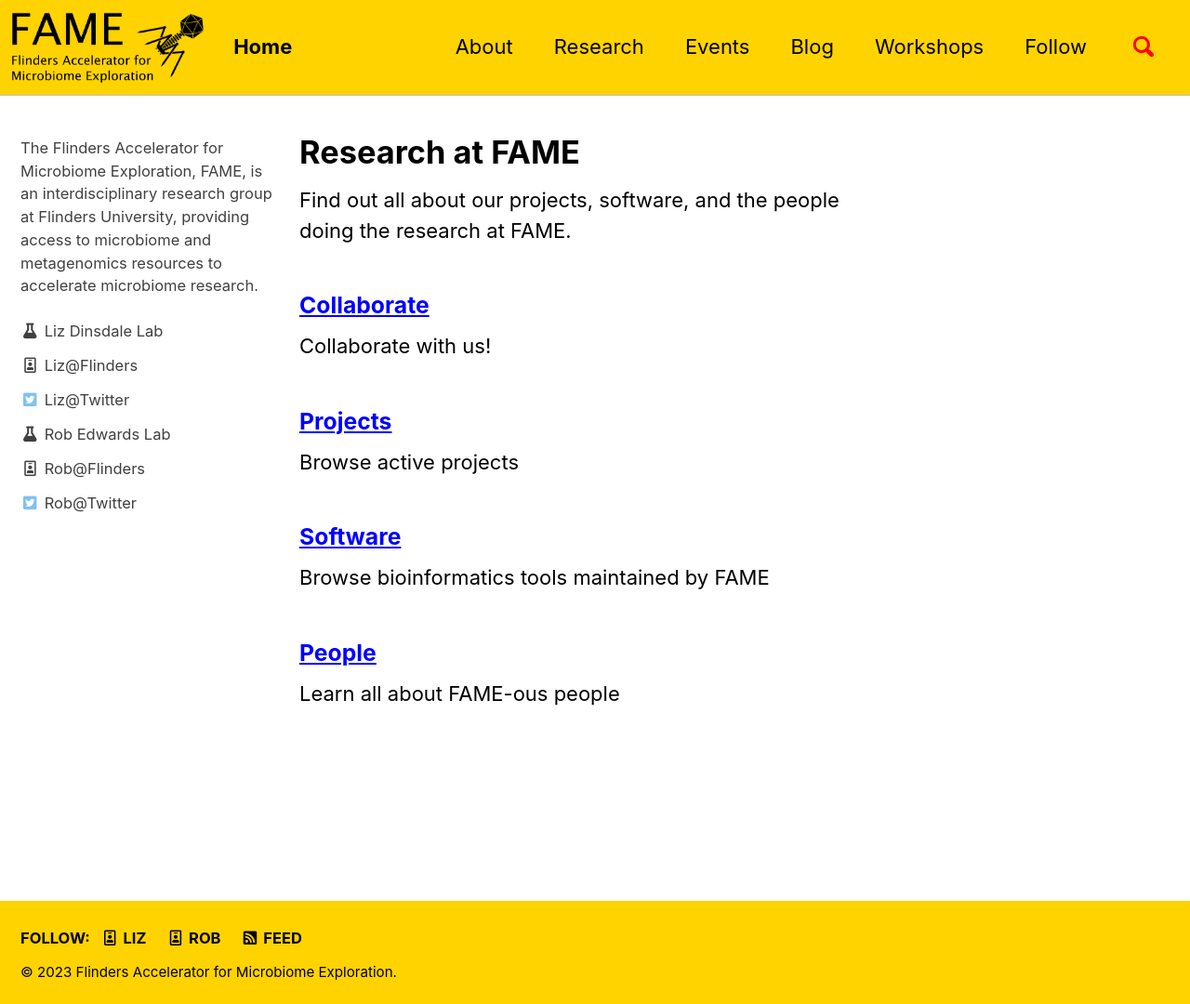
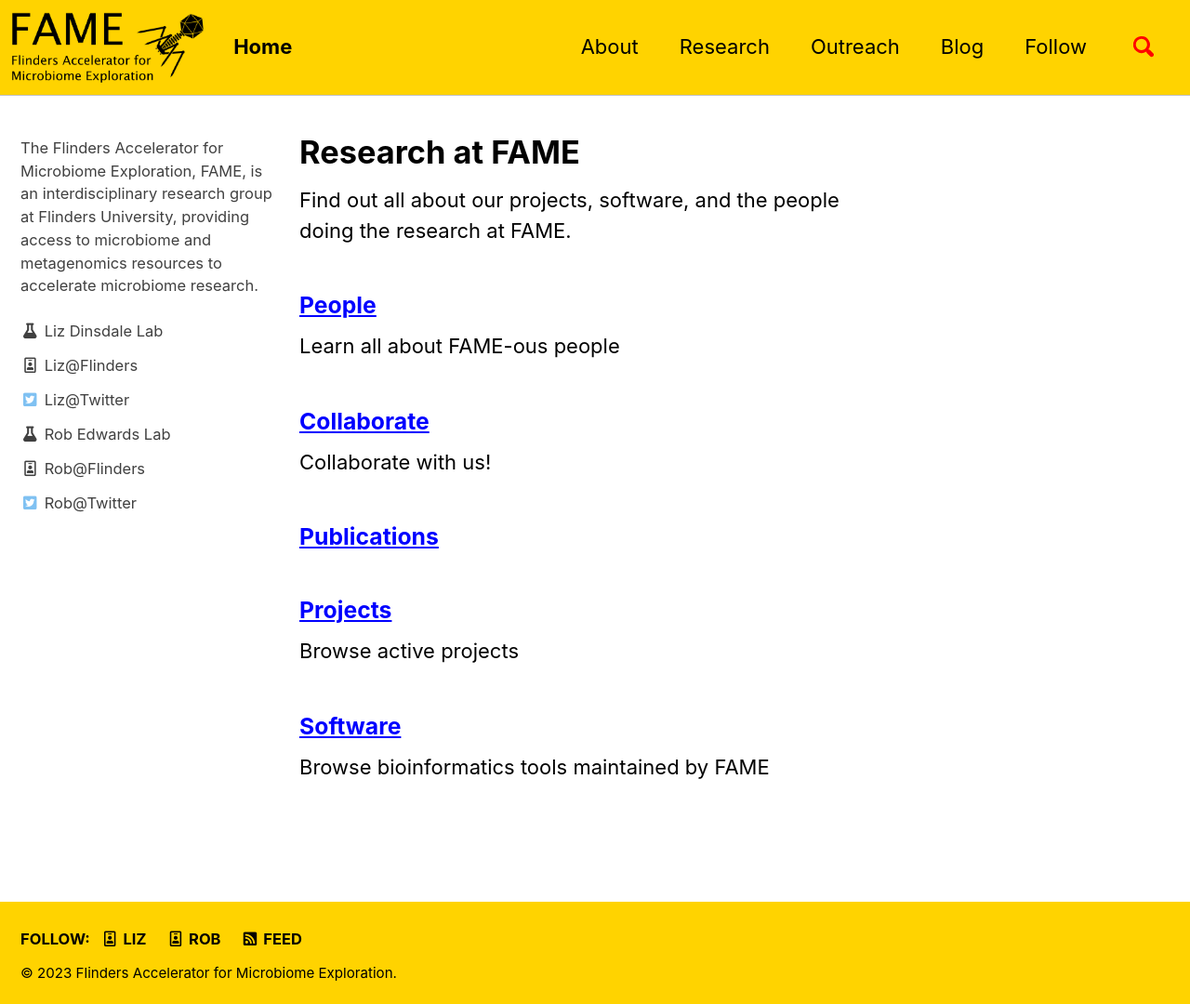
Before and after one commit to FlindersFAME/fame.github.io, a Jekyll site: the page built from _pages/research.md, in a window 1280 px wide and 1080 px high. Shown: the whole window at 93% size. Built offline with Jekyll 4.4.1, drawn with Linux system fonts in a browser that asks for light colours; cached includes are drawn as plain includes.

Commit message:
more updates

```diff
--- a/Gemfile
+++ b/Gemfile
@@ -1,6 +1,6 @@
 source "https://rubygems.org"
 gem "github-pages", group: :jekyll_plugins
 gemspec
-group :jekyll_plugins do
-    gem 'jekyll-remote-include', :github => 'netrics/jekyll-remote-include'
-end
+# group :jekyll_plugins do
+#     gem 'jekyll-remote-include', :github => 'netrics/jekyll-remote-include'
+# end
--- a/_data/navigation.yml
+++ b/_data/navigation.yml
@@ -8,11 +8,11 @@
      url: /research/
 #   - title: "Collaborate"
 #     url: /collaborate/
-   - title: "Events"
+   - title: "Outreach"
      url: /events/
    - title: "Blog"
      url: /blog/
-   - title: "Workshops"
-     url: /workshops/
+#   - title: "Workshops"
+#     url: /workshops/
    - title: "Follow"
      url: /follow-us/
--- a/_pages/research.md
+++ b/_pages/research.md
@@ -7,14 +7,16 @@
 
 Find out all about our projects, software, and the people doing the research at FAME.
 
+### [People](/people/)
+Learn all about FAME-ous people
+
 ### [Collaborate](/collaborate/)
 Collaborate with us!
+
+### [Publications](/publications/)
 
 ### [Projects](/projects/)
 Browse active projects
 
 ### [Software](/software/)
 Browse bioinformatics tools maintained by FAME
-
-### [People](/people/)
-Learn all about FAME-ous people
--- a/script.py
+++ /dev/null
@@ -1,4 +0,0 @@
-import pandas as pd
-import seaborn as sns
-import numpy as np
-import re
```
Also changed, not shown: Workshops/index.md (deleted, +0 -16 lines), _pages/publications.md (added, +6 -0 lines), Blog/_posts/2022-05-10-snakemake-intro.md (renamed from Workshops/_posts/2022-05-10-snakemake-intro.md), Blog/_posts/2022-05-25-snakemake-intro-pt2.md (renamed from Workshops/_posts/2022-05-25-snakemake-intro-pt2.md), Blog/_posts/2022-09-13-deduplicate-assembly.md (renamed from Workshops/_posts/2022-09-13-deduplicate-assembly.md), screenshot-layouts.png (deleted), screenshot.png (deleted).
